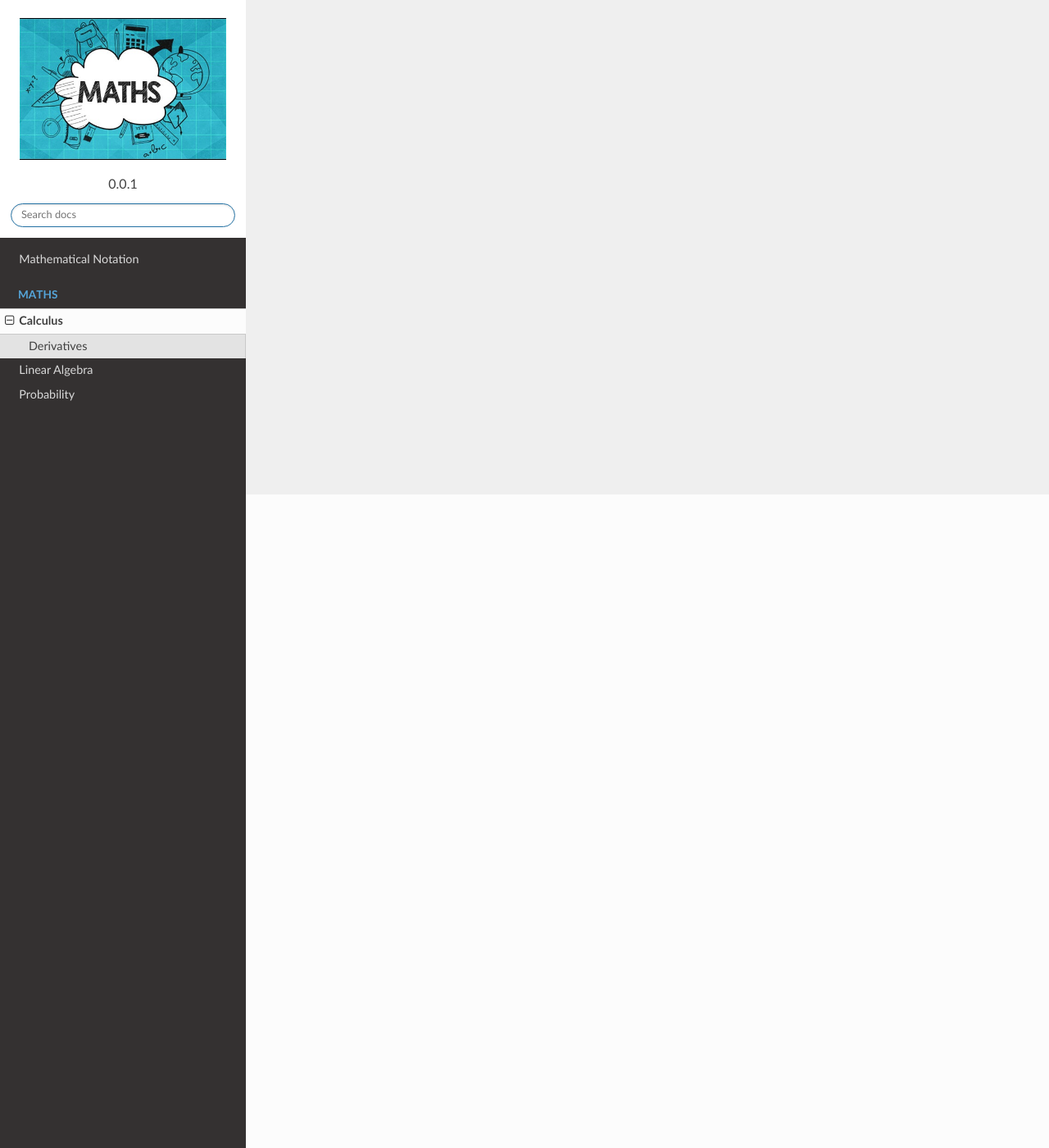
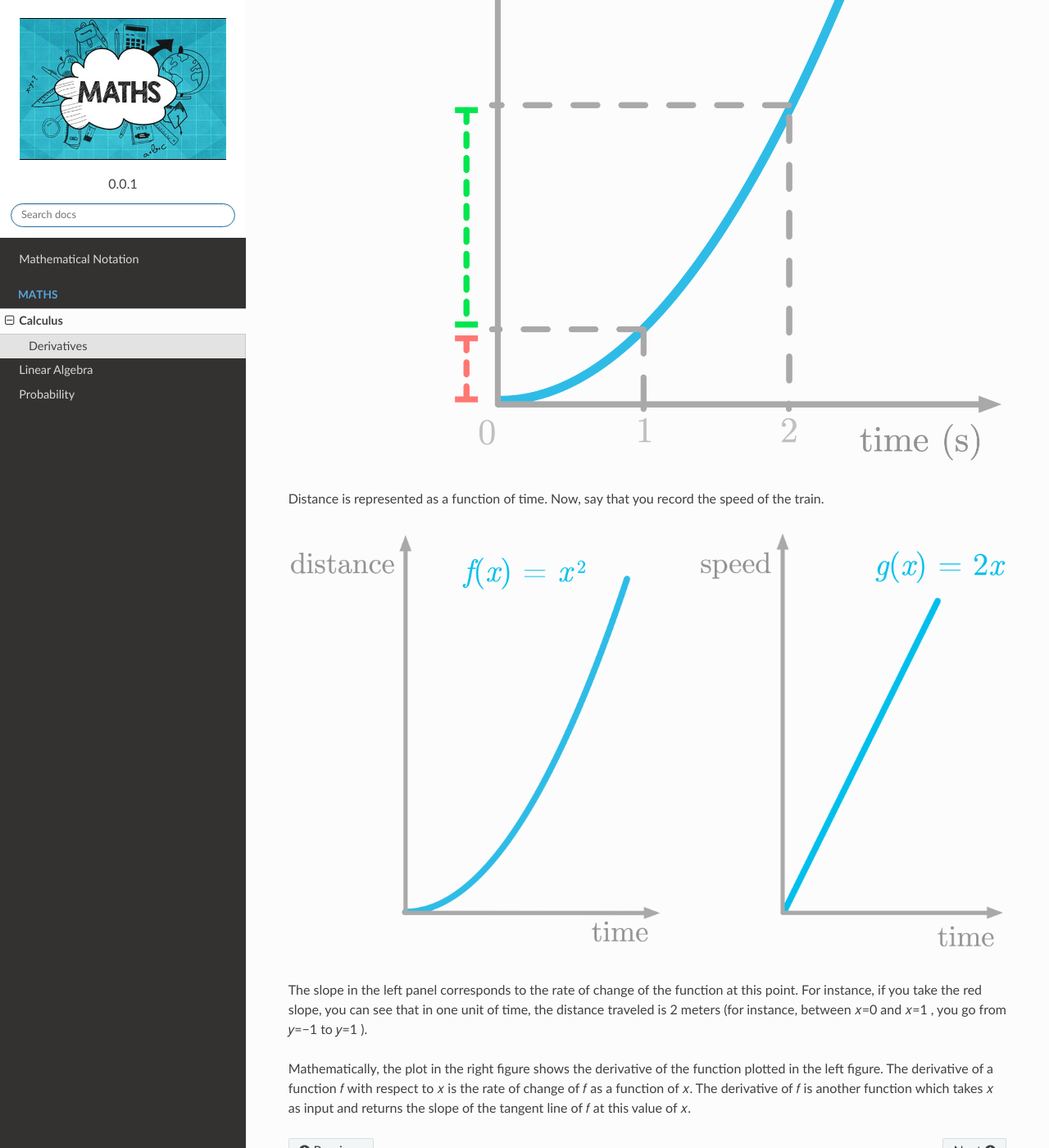
Before and after one commit to akkefa/ml-notes, a Sphinx documentation site: the page built from docs/calculus.rst, in a window 1280 px wide and 1400 px high, scrolled down 797 px. Shown: the whole window at 82% size. Built offline with Sphinx 7.4.7 and the Read the Docs theme 2.0.0, drawn with Linux system fonts in a browser that asks for light colours; some of the changed text lies outside the part shown.

Commit message:
new examples added.

```diff
--- a/docs/calculus.rst
+++ b/docs/calculus.rst
@@ -9,3 +9,21 @@ The derivative of a function is related to its rate of change. The rate of chang
 tells you how much the output of the function changes when a change is done
 to the input. It is calculated as the ratio between a change in the output and
 the corresponding change in the input.
+
+You measure the distance traveled (in meters) of a moving train as a function of time (in seconds), as
+represented in Figure.
+
+.. image:: _static/calculus/time_distance.png
+
+Distance is represented as a function of time. Now, say that you record the speed of the train.
+
+.. image:: _static/calculus/distance_speed.png
+
+The slope in the left panel corresponds to the rate of change of the function at this point. For instance,
+if you take the red slope, you can see that in one unit of time, the distance traveled is 2 meters (for instance,
+between  𝑥=0  and  𝑥=1 , you go from  𝑦=−1  to  𝑦=1 ).
+
+Mathematically, the plot in the right figure shows the derivative of the function plotted in the left figure.
+The derivative of a function  𝑓  with respect to  𝑥  is the rate of change of  𝑓  as a function of  𝑥.
+The derivative of  𝑓  is another function which takes  𝑥  as input and returns the slope of the tangent line of
+𝑓  at this value of  𝑥.
```
Also changed, not shown: docs/_static/calculus/derivatives_tangent.png (added), docs/_static/calculus/distance_speed.png (added), docs/_static/calculus/time_distance.png (added).
